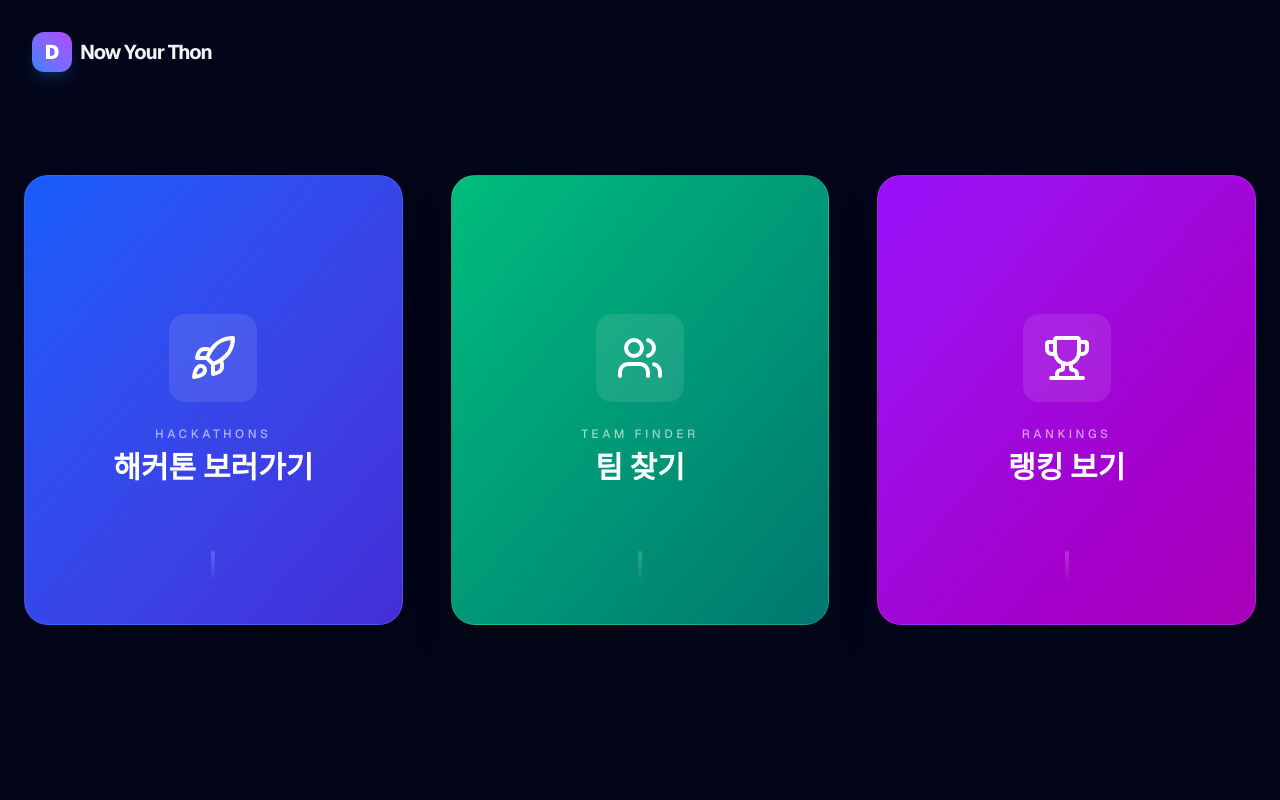
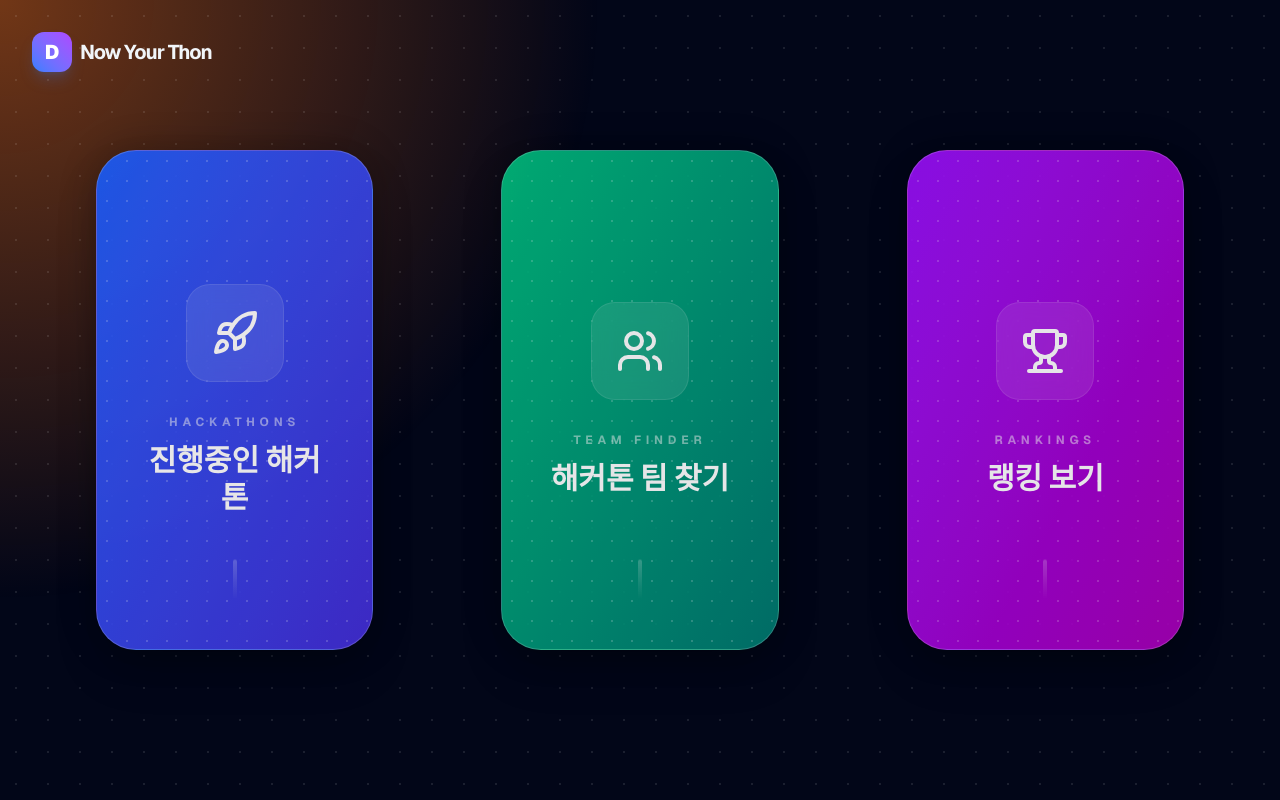
Before and after one commit to onePotatoBugak/daker-handoff-hackathon, a Next.js app: page / in a window 1280 px wide. Built offline with nearby package versions, Linux system fonts and the light colour scheme.

Commit message:
feat: 메인 화면 인터페이스 수정
* 마우스 포인트 글로우 효과 추가
* 마우스 cursor-pointer 설정 추가

```diff
--- a/app/page.tsx
+++ b/app/page.tsx
@@ -1,32 +1,49 @@
 'use client';
-import React from 'react';
+import React, { useState, useEffect } from 'react';
 import { Trophy, Users, Rocket, ExternalLink } from 'lucide-react';
 
 /**
  * Main Page Component
  * Features:
  * 1. Top-left Logo
- * 2. Centered 3-Card Layout
+ * 2. Centered 3-Card Layout with generous spacing
  * 3. 3D Flip Animation on Hover
- * 4. Gradient styling and clean UI
+ * 4. Smooth & Visible Interactive Mouse Glow
  */
 export default function App() {
+  const [mousePos, setMousePos] = useState({ x: 0, y: 0 });
+
+  // Update mouse position for the background glow effect with performance optimization
+  useEffect(() => {
+    const handleMouseMove = (e: MouseEvent) => {
+      // requestAnimationFrame을 사용하여 부드럽게 마우스를 따라가도록 최적화합니다.
+      requestAnimationFrame(() => {
+        setMousePos({ x: e.clientX, y: e.clientY });
+      });
+    };
+
+    window.addEventListener('mousemove', handleMouseMove);
+    return () => window.removeEventListener('mousemove', handleMouseMove);
+  }, []);
+
   const cards = [
     {
-      title: "해커톤 보러가기",
+      title: "진행중인 해커톤",
       description: "세상을 바꿀 아이디어를 실현하세요. 최신 해커톤 리스트와 상세 일정을 확인하고 지금 바로 도전하세요.",
       href: "/hackathons",
       icon: <Rocket className="w-12 h-12" />,
       gradient: "from-blue-600 to-indigo-700",
-      pathName: "HACKATHONS"
+      pathName: "HACKATHONS",
+      statusColor: "bg-emerald-500/20 text-emerald-100 border-emerald-400/50"
     },
     {
-      title: "팀 찾기",
+      title: "해커톤 팀 찾기",
       description: "당신의 빈자리를 채워줄 최고의 동료를 찾으세요. 기술 스택별, 프로젝트별 맞춤 팀 빌딩 서비스를 제공합니다.",
       href: "/camp",
       icon: <Users className="w-12 h-12" />,
       gradient: "from-emerald-500 to-teal-700",
-      pathName: "TEAM FINDER"
+      pathName: "TEAM FINDER",
+      statusColor: "bg-emerald-500/20 text-emerald-100 border-emerald-400/50"
     },
     {
       title: "랭킹 보기",
@@ -34,7 +51,8 @@ export default function App() {
       href: "/rankings",
       icon: <Trophy className="w-12 h-12" />,
       gradient: "from-purple-600 to-fuchsia-700",
-      pathName: "RANKINGS"
+      pathName: "RANKINGS",
+      statusColor: "bg-emerald-500/20 text-emerald-100 border-emerald-400/50"
     }
   ];
 
@@ -44,9 +62,24 @@ export default function App() {
   };
 
   return (
-    <div className="min-h-screen bg-slate-950 text-white font-sans overflow-hidden flex items-center justify-center relative">
+    <div className="min-h-screen bg-slate-950 text-white font-sans overflow-x-hidden flex items-center justify-center relative py-20">
 
-      {/* 1. Top-Left Logo */}
+      {/* 1. Interactive Mouse Glow Effect (Fixed & Enhanced Visibility) */}
+      <div
+        className="pointer-events-none fixed inset-0 z-0 transition-opacity duration-300"
+        style={{
+          // === [요청하신 수정 사항 적용 부분] ===
+          // 오렌지 컬러(rgba(249, 115, 22))로 변경하고
+          // 투명도를 0.45로 높여 색이 훨씬 강하고 선명하게 보이도록 수정했습니다.
+          background: `radial-gradient(circle at ${mousePos.x}px ${mousePos.y}px, rgba(249, 115, 22, 0.45) 0%, transparent 600px)`
+          // ===================================
+        }}
+      />
+
+      {/* 2. Page Background Pattern */}
+      <div className="absolute inset-0 opacity-10 bg-[radial-gradient(circle_at_center,white_1px,transparent_1px)] [background-size:32px_32px] pointer-events-none z-0"></div>
+
+      {/* 3. Top-Left Logo */}
       <div className="absolute top-8 left-8 z-50">
         <div className="flex items-center gap-2 group cursor-pointer">
           <div className="w-10 h-10 bg-gradient-to-tr from-blue-500 to-purple-500 rounded-xl flex items-center justify-center font-black text-xl shadow-lg shadow-blue-500/20 group-hover:scale-110 transition-transform">
@@ -58,46 +91,61 @@ export default function App() {
         </div>
       </div>
 
-      {/* 2. Main Centered Content */}
-      <main className="w-full max-w-7xl mx-auto px-6">
-        <div className="grid grid-cols-1 md:grid-cols-3 gap-8 md:gap-12">
+      {/* 4. Main Centered Content */}
+      <main className="w-full max-w-[1440px] mx-auto px-12 md:px-24 relative z-10">
+        <div className="grid grid-cols-1 lg:grid-cols-3 gap-16 lg:gap-32 items-center justify-items-center">
           {cards.map((card, index) => (
             <div
               key={index}
-              className="group h-[450px] [perspective:1000px] cursor-pointer"
+              className="group h-[500px] w-full max-w-[380px] [perspective:1500px] cursor-pointer"
               onClick={() => handleNavigation(card.href)}
             >
-              <div className="relative h-full w-full rounded-3xl transition-all duration-700 [transform-style:preserve-3d] group-hover:[transform:rotateY(180deg)] shadow-2xl">
+              <div className="relative h-full w-full rounded-[2.5rem] transition-all duration-700 [transform-style:preserve-3d] group-hover:[transform:rotateY(180deg)] shadow-2xl">
 
                 {/* Front Side */}
-                <div className={`absolute inset-0 h-full w-full rounded-3xl [backface-visibility:hidden] bg-gradient-to-br ${card.gradient} flex flex-col items-center justify-center p-8 text-center border border-white/10`}>
-                  <div className="mb-6 p-5 bg-white/10 rounded-2xl backdrop-blur-sm group-hover:scale-110 transition-transform duration-500">
+                <div className={`absolute inset-0 h-full w-full rounded-[2.5rem] [backface-visibility:hidden] bg-gradient-to-br ${card.gradient} flex flex-col items-center justify-center p-10 text-center border border-white/20 shadow-[0_0_40px_rgba(0,0,0,0.3)] overflow-hidden opacity-90 group-hover:opacity-100 transition-opacity`}>
+
+                  {/* Overlay Pattern */}
+                  <div className="absolute inset-0 opacity-20 bg-[radial-gradient(circle_at_center,white_1px,transparent_1px)] [background-size:20px_20px] pointer-events-none"></div>
+
+                  <div className="relative z-10 mb-8 p-6 bg-white/10 rounded-3xl backdrop-blur-md group-hover:scale-110 transition-transform duration-500 border border-white/10">
                     {card.icon}
                   </div>
-                  <span className="text-xs font-medium tracking-[0.3em] text-white/60 mb-2 uppercase">
-                    {card.pathName}
-                  </span>
-                  <h2 className="text-3xl font-bold text-white">
-                    {card.title}
-                  </h2>
+
+                  <div className="relative z-10">
+                    <span className="text-xs font-bold tracking-[0.4em] text-white/50 mb-3 uppercase block">
+                      {card.pathName}
+                    </span>
+                    <h2 className="text-3xl font-black text-white leading-tight">
+                      {card.title}
+                    </h2>
+                  </div>
 
                   {/* Subtle Hint */}
-                  <div className="absolute bottom-10 animate-bounce opacity-50">
-                    <div className="w-1 h-8 rounded-full bg-gradient-to-b from-white/40 to-transparent" />
+                  <div className="absolute bottom-12 animate-bounce opacity-40">
+                    <div className="w-1 h-10 rounded-full bg-gradient-to-b from-white/60 to-transparent" />
                   </div>
                 </div>
 
                 {/* Back Side */}
-                <div className="absolute inset-0 h-full w-full rounded-3xl bg-slate-900 px-10 [transform:rotateY(180deg)] [backface-visibility:hidden] border border-white/10 flex flex-col items-center justify-center text-center">
-                  <div className={`mb-6 p-3 bg-gradient-to-br ${card.gradient} rounded-full`}>
-                    <ExternalLink className="w-6 h-6" />
+                <div className="absolute inset-0 h-full w-full rounded-[2.5rem] bg-slate-900 px-10 [transform:rotateY(180deg)] [backface-visibility:hidden] border border-white/10 flex flex-col items-center justify-center text-center shadow-[0_0_60px_rgba(0,0,0,0.5)] overflow-hidden">
+
+                  {/* Subtle pattern for back side */}
+                  <div className="absolute inset-0 opacity-5 bg-[radial-gradient(circle_at_center,white_1px,transparent_1px)] [background-size:16px_16px] pointer-events-none"></div>
+
+                  <div className={`mb-8 p-4 bg-gradient-to-br ${card.gradient} rounded-2xl shadow-lg relative overflow-hidden`}>
+                    <div className="absolute inset-0 opacity-20 bg-[radial-gradient(circle_at_center,white_1px,transparent_1px)] [background-size:8px_8px]"></div>
+                    <ExternalLink className="w-8 h-8 relative z-10 text-white" />
                   </div>
-                  <h3 className="text-2xl font-bold mb-6">{card.title}</h3>
-                  <p className="text-slate-400 leading-relaxed text-lg mb-8">
+
+                  <h3 className="text-2xl font-extrabold mb-6 text-white relative z-10">{card.title}</h3>
+                  <p className="text-slate-400 leading-relaxed text-base mb-10 px-2 relative z-10">
                     {card.description}
                   </p>
-                  <button className={`px-8 py-3 rounded-full bg-gradient-to-r ${card.gradient} font-bold text-sm hover:scale-105 transition-transform active:scale-95`}>
-                    입장하기
+
+                  {/* 버튼 영역: cursor-pointer 명시 및 hover:-translate-y-1 효과로 호버 반응성 강화 */}
+                  <button className={`w-full py-4 rounded-2xl bg-gradient-to-r ${card.gradient} font-black text-sm tracking-widest cursor-pointer hover:brightness-125 hover:-translate-y-1 transition-all duration-300 hover:shadow-[0_10px_20px_rgba(0,0,0,0.3)] active:scale-95 relative z-10 text-white`}>
+                    GET STARTED
                   </button>
                 </div>
 
@@ -107,9 +155,9 @@ export default function App() {
         </div>
       </main>
 
-      {/* Decorative background glow */}
-      <div className="absolute top-1/2 left-1/2 -translate-x-1/2 -translate-y-1/2 w-[800px] h-[800px] bg-blue-500/10 rounded-full blur-[120px] -z-10 pointer-events-none" />
-      <div className="absolute -bottom-48 -right-48 w-[600px] h-[600px] bg-purple-500/10 rounded-full blur-[100px] -z-10 pointer-events-none" />
+      {/* Static decorative background glows (remained for depth) */}
+      <div className="absolute top-1/2 left-1/4 -translate-x-1/2 -translate-y-1/2 w-[800px] h-[800px] bg-blue-600/5 rounded-full blur-[140px] -z-10 pointer-events-none" />
+      <div className="absolute top-1/3 right-1/4 translate-x-1/2 w-[700px] h-[700px] bg-purple-600/5 rounded-full blur-[140px] -z-10 pointer-events-none" />
     </div>
   );
 }
```
